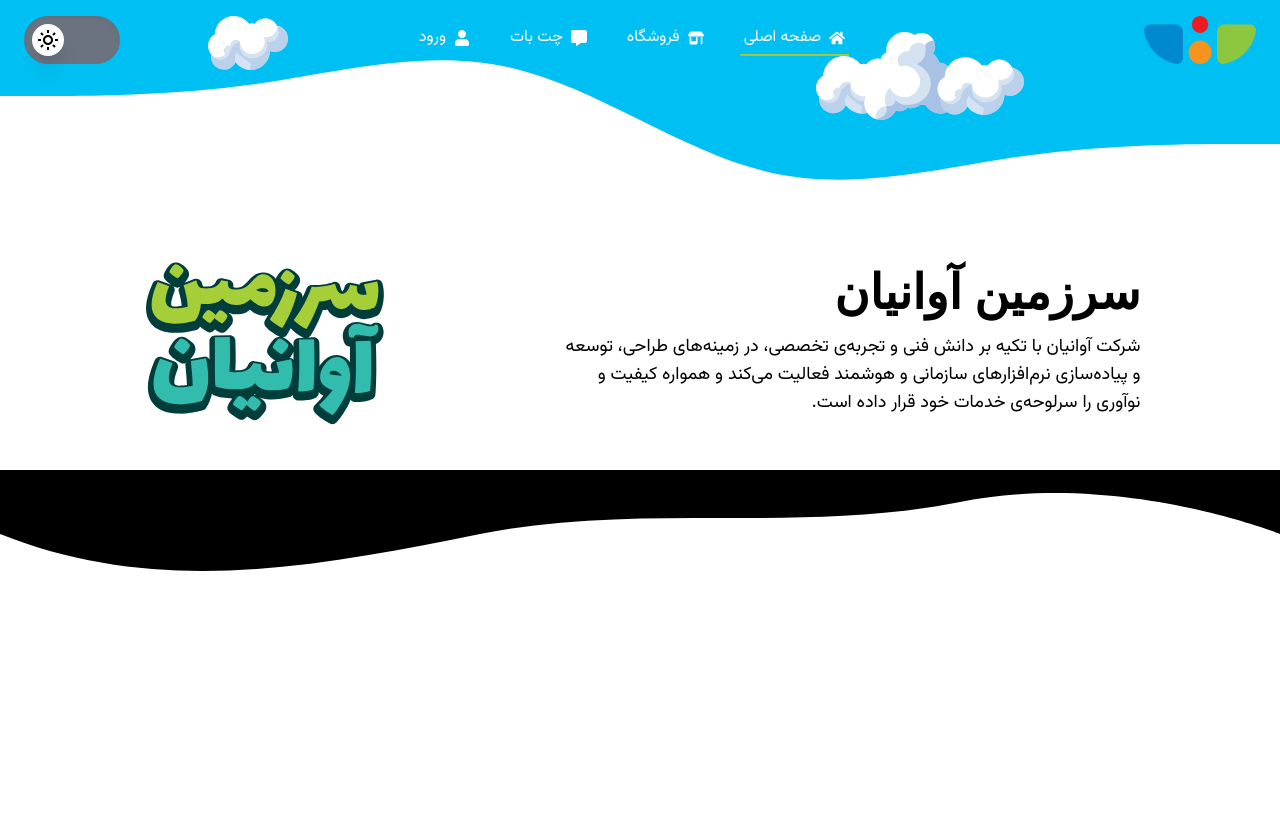
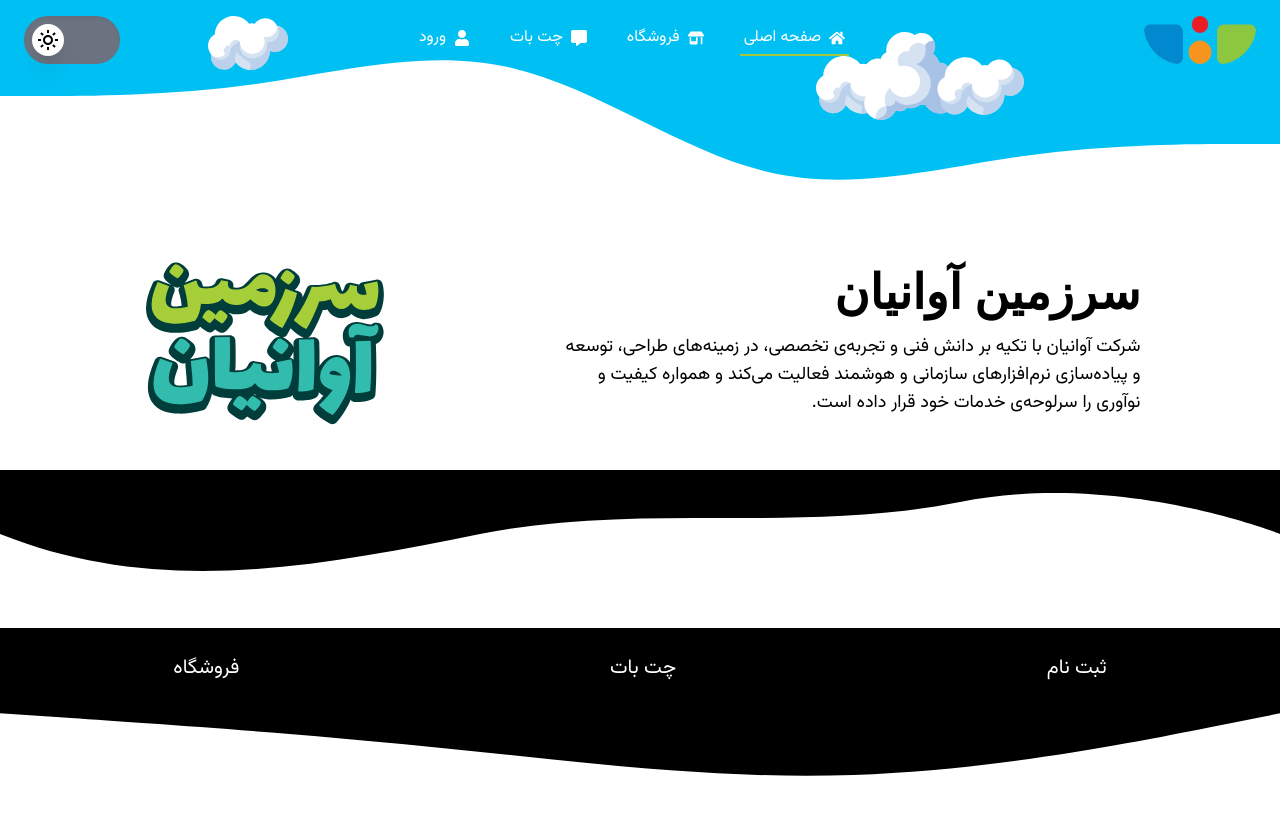
Before and after one commit to ErfanGh83/Avanian1, a Next.js app: page / in a window 1280 px wide. Shown: the top 814 px of the page. Built offline with nearby package versions, Linux system fonts and the light colour scheme; a web font is replaced by a local one.

Commit message:
feat: added quick access section

```diff
--- a/src/app/page.tsx
+++ b/src/app/page.tsx
@@ -1,11 +1,13 @@
 import NavBar from "@/components/landing/nav/NavBar";
 import CompanySection from "@/components/landing/sections/CompanySection";
+import QuickAccessSection from "@/components/landing/sections/QuickAccessSection";
 
 export default function Home() {
   return (
-    <div className="">
+    <div>
       <NavBar />
       <CompanySection />
+      <QuickAccessSection />
     </div>
   );
 }
--- /dev/null
+++ b/src/components/landing/sections/QuickAccessSection.tsx
@@ -0,0 +1,81 @@
+"use client";
+
+import React from "react";
+import { motion } from "framer-motion";
+
+export default function QuickAccessSection() {
+  return (
+    <>
+      <div className="relative bg-landing_bg2 dark:bg-turquoise items-center flex flex-col md:flex-row gap-6 justify-around py-8">
+        <div className="absolute bg-landing_bg2 dark:bg-turquoise w-full h-64 top-[-17vh] z-[-10]" />
+        <motion.button
+          initial={{ opacity: 0, y: 20 }}
+          animate={{ opacity: 1, y: 0 }}
+          transition={{
+            type: "spring",
+            stiffness: 100,
+            damping: 10,
+            delay: 0.3,
+          }}
+          whileHover={{
+            y: -4,
+            scale: 1.05,
+            transition: { duration: 0.2 },
+          }}
+          whileTap={{ scale: 0.95 }}
+          className="bg-landing_bg1 dark:text-black text-white max-w-64 py-6 text-xl px-20 rounded-3xl shadow-lg hover:shadow-xl"
+        >
+          ثبت نام
+        </motion.button>
+        <motion.button
+          initial={{ opacity: 0, y: 20 }}
+          animate={{ opacity: 1, y: 0 }}
+          transition={{
+            type: "spring",
+            stiffness: 100,
+            damping: 10,
+            delay: 0.3,
+          }}
+          whileHover={{
+            y: -4,
+            scale: 1.05,
+            transition: { duration: 0.2 },
+          }}
+          whileTap={{ scale: 0.95 }}
+          className="bg-landing_bg3 dark:text-black text-white max-w-64 py-6 text-xl px-20 rounded-3xl shadow-lg hover:shadow-xl"
+        >
+          چت بات
+        </motion.button>
+        <motion.button
+          initial={{ opacity: 0, y: 20 }}
+          animate={{ opacity: 1, y: 0 }}
+          transition={{
+            type: "spring",
+            stiffness: 100,
+            damping: 10,
+            delay: 0.3,
+          }}
+          whileHover={{
+            y: -4,
+            scale: 1.05,
+            transition: { duration: 0.2 },
+          }}
+          whileTap={{ scale: 0.95 }}
+          className="bg-landing_bg4 dark:text-black text-white max-w-64 py-6 text-xl px-20 rounded-3xl shadow-lg hover:shadow-xl"
+        >
+          فروشگاه
+        </motion.button>
+        <div className="w-full h-20 absolute bottom-[10] z-[-4]">
+          <svg
+            className=" fill-landing_bg2 dark:fill-turquoise"
+            xmlns="http://www.w3.org/2000/svg"
+            viewBox="0 0 1440 320"
+            preserveAspectRatio="none"
+          >
+            <path d="M0,96L80,101.3C160,107,320,117,480,133.3C640,149,800,171,960,165.3C1120,160,1280,128,1360,112L1440,96L1440,0L1360,0C1280,0,1120,0,960,0C800,0,640,0,480,0C320,0,160,0,80,0L0,0Z" />
+          </svg>
+        </div>
+      </div>
+    </>
+  );
+}
```
